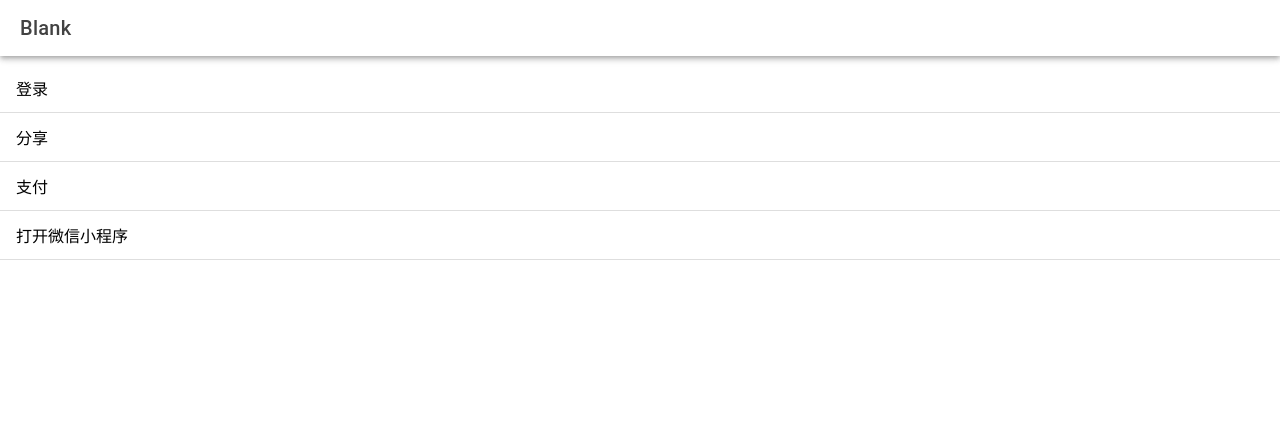
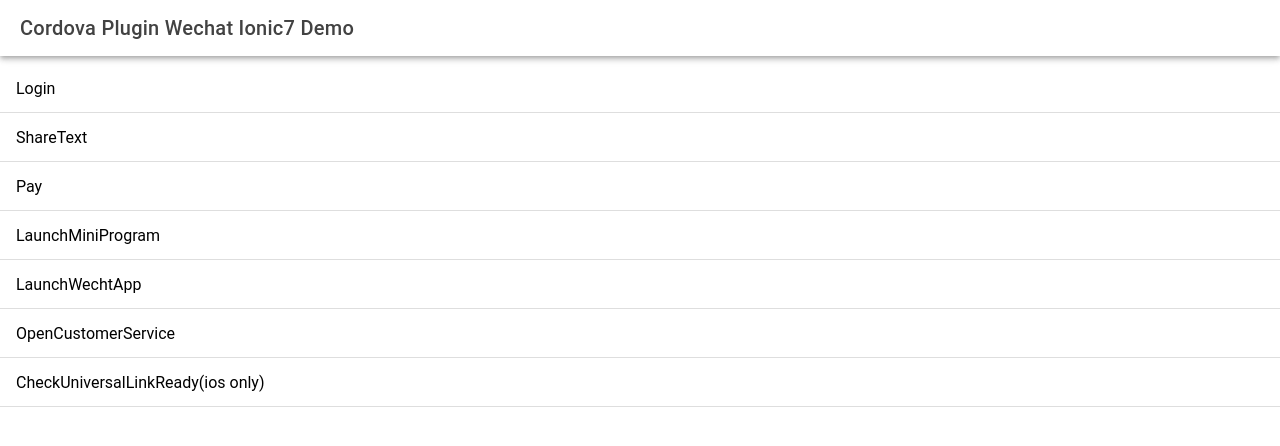
Before and after one commit to byteee-fund/cordova-plugin-wechat-ionic7-demo, a React (Vite) app: page /home in a window 1280 px wide. Shown: the top 446 px of the page. Built offline with nearby package versions, Linux system fonts and the light colour scheme.

Commit message:
添加readme

```diff
--- a/index.html
+++ b/index.html
@@ -1,8 +1,28 @@
 <!DOCTYPE html>
+<!--
+    Copyright (c) [2024] [BSF]
+    [https://byteee.fund]
+    Licensed to the Apache Software Foundation (ASF) under one
+    or more contributor license agreements.  See the NOTICE file
+    distributed with this work for additional information
+    regarding copyright ownership.  The ASF licenses this file
+    to you under the Apache License, Version 2.0 (the
+    "License"); you may not use this file except in compliance
+    with the License.  You may obtain a copy of the License at
+
+    http://www.apache.org/licenses/LICENSE-2.0
+
+    Unless required by applicable law or agreed to in writing,
+    software distributed under the License is distributed on an
+    "AS IS" BASIS, WITHOUT WARRANTIES OR CONDITIONS OF ANY
+     KIND, either express or implied.  See the License for the
+    specific language governing permissions and limitations
+    under the License.
+-->
 <html lang="en">
   <head>
     <meta charset="utf-8" />
-    <title>Ionic App</title>
+    <title>Cordova Plugin Wechat Ionic7 Demo</title>
 
     <base href="/" />
 
--- a/src/pages/Home.tsx
+++ b/src/pages/Home.tsx
@@ -1,3 +1,26 @@
+/*
+ * Copyright (c) [2024] [BSF]
+ * [https://byteee.fund]
+ *
+ * Licensed to the Apache Software Foundation (ASF) under one
+ * or more contributor license agreements.  See the NOTICE file
+ * distributed with this work for additional information
+ * regarding copyright ownership.  The ASF licenses this file
+ * to you under the Apache License, Version 2.0 (the
+ * "License"); you may not use this file except in compliance
+ * with the License.  You may obtain a copy of the License at
+ *
+ * http://www.apache.org/licenses/LICENSE-2.0
+ *
+ * Unless required by applicable law or agreed to in writing,
+ * software distributed under the License is distributed on an
+ * "AS IS" BASIS, WITHOUT WARRANTIES OR CONDITIONS OF ANY
+ * KIND, either express or implied.  See the License for the
+ * specific language governing permissions and limitations
+ * under the License.
+ */
+
+
 import { IonContent, IonHeader, IonPage, IonTitle, IonButton, IonGrid, IonRow, IonToolbar, IonList, IonItem } from '@ionic/react';
 import React, { useEffect } from 'react';
 
@@ -40,7 +63,7 @@
   const handleShare = () => {
 
     if (window.Wechat) {
-      window.Wechat.share({
+      window.Wechat.shareText({
         text: "测试分享",
         scene: Wechat.Scene.TIMELINE
       }, function () {
@@ -56,11 +79,12 @@
 
     if (window.Wechat) {
       var params = {
-        partnerid: '10000100', // merchant id
-        prepayid: 'wx201411101639507cbf6ffd8b0779950874', // prepay id
-        noncestr: '1add1a30ac87aa2db72f57a2375d8fec', // nonce
-        timestamp: '1439531364', // timestamp
-        sign: '0CB01533B8C1EF103065174F50BCA001', // signed string
+        timeStamp: '1667792176',
+        mchId: '1800009365',
+        prepayId: 'wx07113616363804b19dde94884922030000',
+        package: 'Sign=WXPay',
+        nonceStr: '8ne443gjxxg',
+        sign: '4FF5900870B5C5BCB089789BC004156426C46512CE566DB17C131747E09ADEBA'
       };
 
       window.Wechat.requestPayment(params, function () {
@@ -87,34 +111,79 @@
     }
   }
 
+  const handleWechatApp = () => {
+    if (window.Wechat) {
+      window.Wechat.launchWechatApp(function(data){
+          console.log(data);
+      },function(){
+          alert('error');
+      })
+    }
+  }
+
+
+  const handleOpenCustomerService = () => {
+    if (window.Wechat) {
+      window.Wechat.openCustomerServiceChat({
+        corpId: "xxxx",
+        url: "https://work.weixin.qq.com/kfid/kfcxxxxx"
+      }, function(res) {
+           console.log('open success');
+      }, function(err) {
+           console.error(err);
+        }
+      );
+    }
+  }
+
+  const checkUniversalLinkReady = () => {
+    window.Wechat.checkUniversalLinkReady(
+      function(res) {
+          console.log('check universal link success:', res);
+      },
+      function(err) {
+        console.error(err);
+      }
+    )
+  }
+
 
   return (
     <IonPage>
       <IonHeader>
         <IonToolbar>
-          <IonTitle>Blank</IonTitle>
+          <IonTitle>Cordova Plugin Wechat Ionic7 Demo</IonTitle>
         </IonToolbar>
       </IonHeader>
       <IonContent fullscreen>
         <IonHeader collapse="condense">
           <IonToolbar>
-            <IonTitle size="large">Blank</IonTitle>
+            <IonTitle size="large">Cordova Plugin Wechat Ionic7 Demo</IonTitle>
           </IonToolbar>
         </IonHeader>
 
         <div className="container">
           <IonList lines="full">
             <IonItem onClick={handleLogin}>
-              登录
+              Login
             </IonItem>
             <IonItem onClick={handleShare}>
-              分享
+              ShareText
             </IonItem>
             <IonItem onClick={handlePay}>
-              支付
+              Pay
             </IonItem>
             <IonItem onClick={handleOpenMiniProgram}>
-              打开微信小程序
+              LaunchMiniProgram
+            </IonItem>
+            <IonItem onClick={handleWechatApp}>
+              LaunchWechtApp
+            </IonItem>
+            <IonItem onClick={handleOpenCustomerService}>
+              OpenCustomerService
+            </IonItem>
+            <IonItem onClick={checkUniversalLinkReady}>
+              CheckUniversalLinkReady(ios only)
             </IonItem>
           </IonList>
         </div>
```
Also changed, not shown: capacitor.config.ts (+10 -1 lines), src/App.tsx (+22 -0 lines), src/main.tsx (+23 -0 lines), 6 other files (tests, documents, lock files or other folders).
